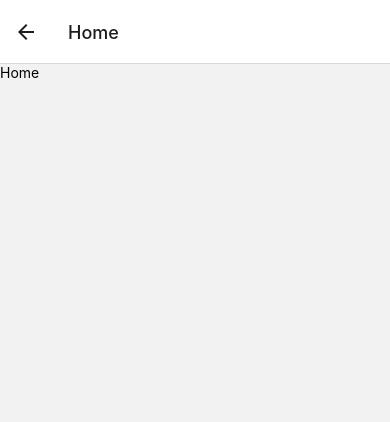
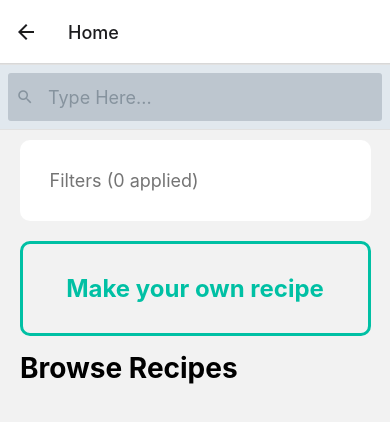
Before and after one commit to SamSDK/reMIX, a React Native app in the folder remix/: screen /Home in a window 390 px wide. Shown: the top 422 px of the page. Built offline with nearby package versions, Linux system fonts and the light colour scheme.

Commit message:
Homepage changes

```diff
--- a/remix/components/Screen.js
+++ b/remix/components/Screen.js
@@ -17,7 +17,6 @@ function Screen({ children, style, backgroundImage, resizeMode }) {
 
 const styles = StyleSheet.create({
   screen: {
-    paddingTop: Constants.statusBarHeight,
     flex: 1,
   },
 });
--- a/remix/package.json
+++ b/remix/package.json
@@ -13,7 +13,8 @@
     "expo": "~47.0.12",
     "expo-status-bar": "~1.4.2",
     "react": "18.1.0",
-    "react-native": "0.70.5"
+    "react-native": "0.70.5",
+    "react-native-elements": "^3.4.3"
   },
   "devDependencies": {
     "@babel/core": "^7.12.9"
--- a/remix/screens/Home.js
+++ b/remix/screens/Home.js
@@ -1,15 +1,54 @@
 import React from 'react';
-import { StyleSheet, Text, View, Image, Alert } from 'react-native';
+import { StyleSheet, Text, View, FlatList, TouchableOpacity } from 'react-native';
 import AppButton from '../components/AppButton';
 import Screen from '../components/Screen';
 import { useNavigation } from '@react-navigation/native';
 import colors from '../config/colors';
+import { SearchBar } from 'react-native-elements';
 
 export default function Home() {
   const navigation = useNavigation();
 
   return <Screen>
-    <Text>Home</Text>
+    <SearchBar
+      placeholder="Type Here..."
+      lightTheme
+      // onChangeText={this.updateSearch}
+      // value={search}
+    />
+    <View style={{
+      flex: 1,
+      alignItems: "center",
+    }}>
+      <TouchableOpacity style={{
+          width: "90%",
+          padding: 30,
+          margin: 10,
+          borderRadius: 10,
+          backgroundColor: "white"
+        }}>
+        <Text style={{color: colors.darkGrey, fontSize: 18}}>Filters (0 applied)</Text>
+      </TouchableOpacity>
+      <TouchableOpacity style={{
+          width: "90%",
+          padding: 30,
+          margin: 10,
+          borderRadius: 10,
+          borderWidth: 3,
+          borderColor: colors.primary,
+          alignItems: "center"
+        }}>
+        <Text style={{fontWeight: "bold", color: colors.primary, fontSize: 24}}>Make your own recipe</Text>
+      </TouchableOpacity>
+      <View style={{padding: 20, paddingTop: 5, width: "100%"}}>
+        <Text style={{fontWeight: "bold", fontSize: 28, alignSelf: "flex-start"}}>Browse Recipes</Text>
+        <FlatList
+          // data={DATA}
+          // renderItem={({item}) => <Item title={item.title} />}
+          // keyExtractor={item => item.id}
+        />
+      </View>
+    </View>
   </Screen>;
 }
 
```
Also changed, not shown: 1 other file (tests, documents, lock files or other folders).
